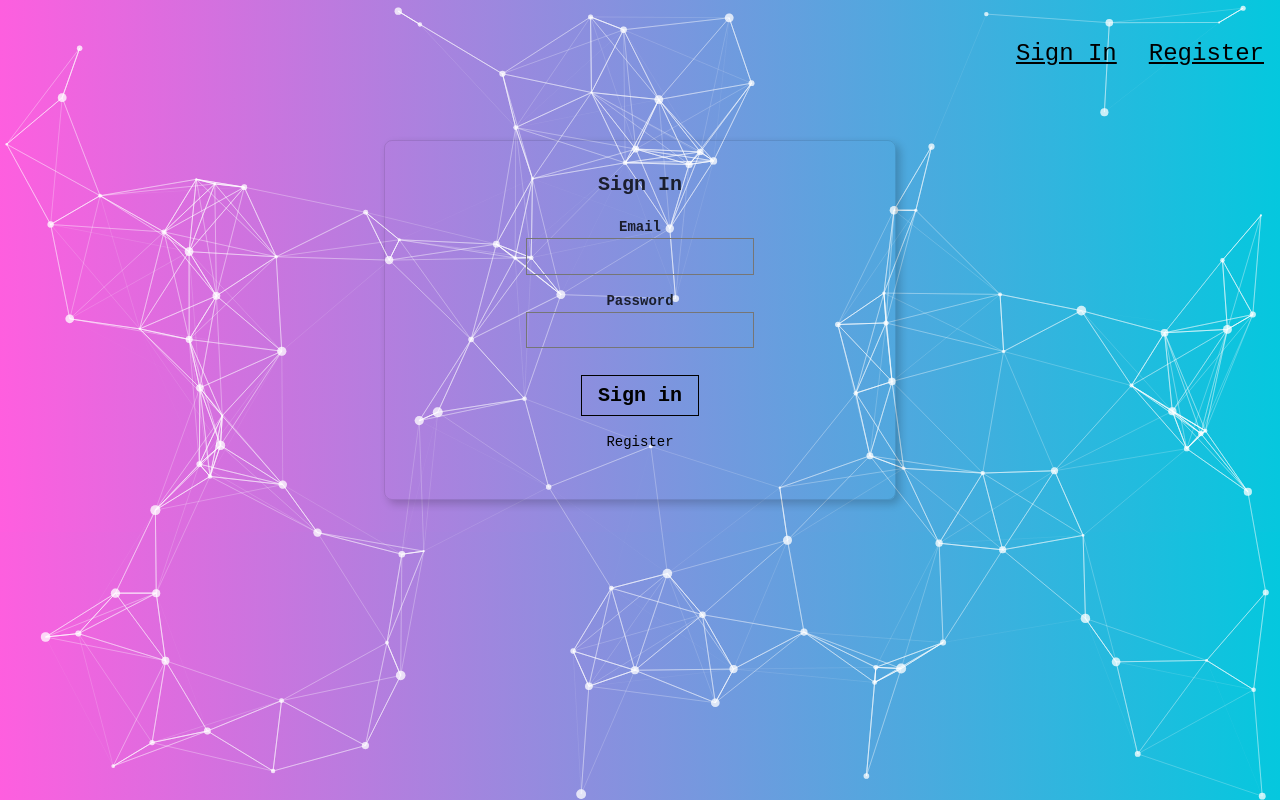
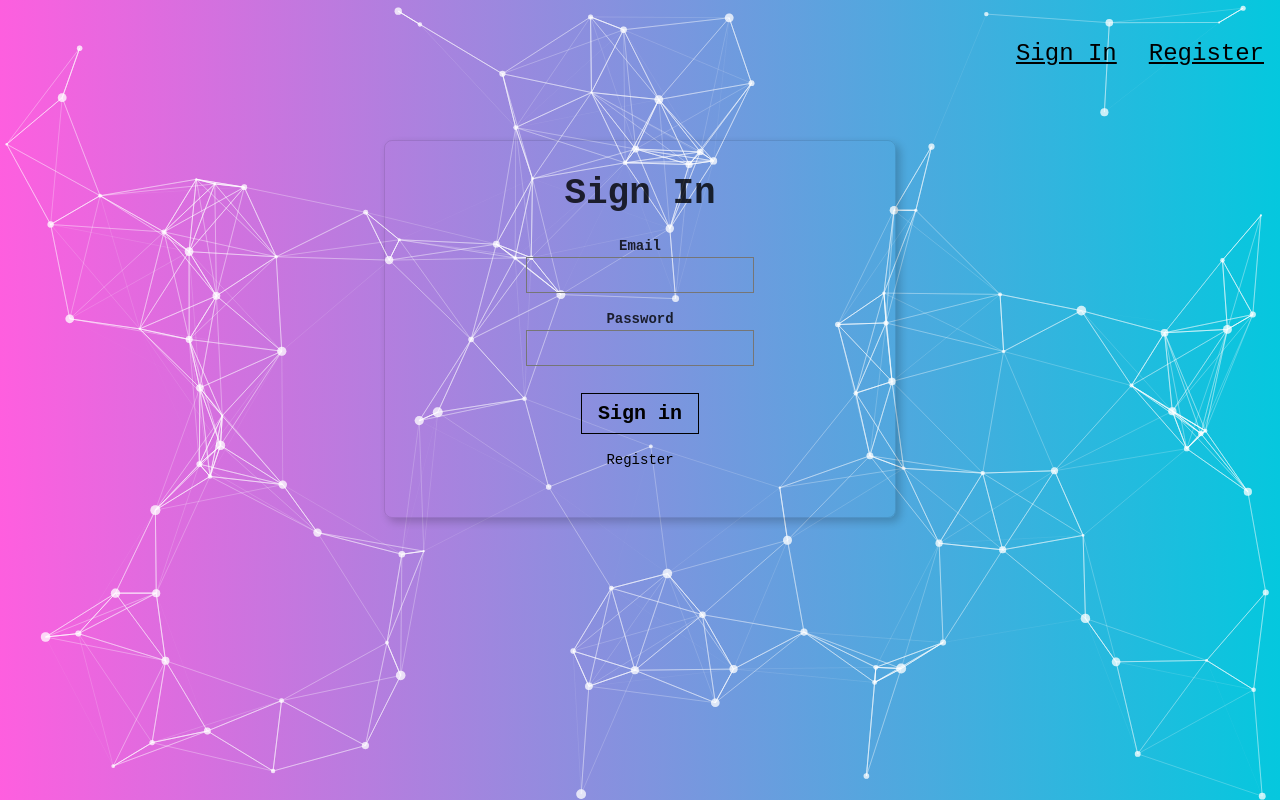
Before and after one commit to beattris/face-recognition, a React (Create React App) app: page / in a window 1280 px wide. Built offline with nearby package versions, Linux system fonts and the light colour scheme.

Commit message:
finished the UI

```diff
--- a/src/components/Register/Register.js
+++ b/src/components/Register/Register.js
@@ -6,7 +6,7 @@
         <main className="pa4 black-80">
          <div className="measure">
             <fieldset id="sign_up" className="ba b--transparent ph0 mh0">
-              <legend className="f4 fw6 ph0 mh0">Register</legend>
+              <legend className="f2 fw6 ph0 mh0">Register</legend>
               <div className="mt3">
                   <label className="db fw6 lh-copy f6" htmlFor="name">Name</label>
                   <input className="pa2 input-reset ba bg-transparent hover-bg-black hover-white w-100" type="text" name="name"  id="name" />
--- a/src/components/SignIn/SignIn.js
+++ b/src/components/SignIn/SignIn.js
@@ -6,7 +6,7 @@
         <main className="pa4 black-80">
          <div className="measure">
             <fieldset id="sign_up" className="ba b--transparent ph0 mh0">
-            <legend className="f4 fw6 ph0 mh0">Sign In</legend>
+            <legend className="f2 fw6 ph0 mh0">Sign In</legend>
             <div className="mt3">
                 <label className="db fw6 lh-copy f6" htmlFor="email-address">Email</label>
                 <input className="pa2 input-reset ba bg-transparent hover-bg-black hover-white w-100" type="email" name="email-address"  id="email-address" />
```
